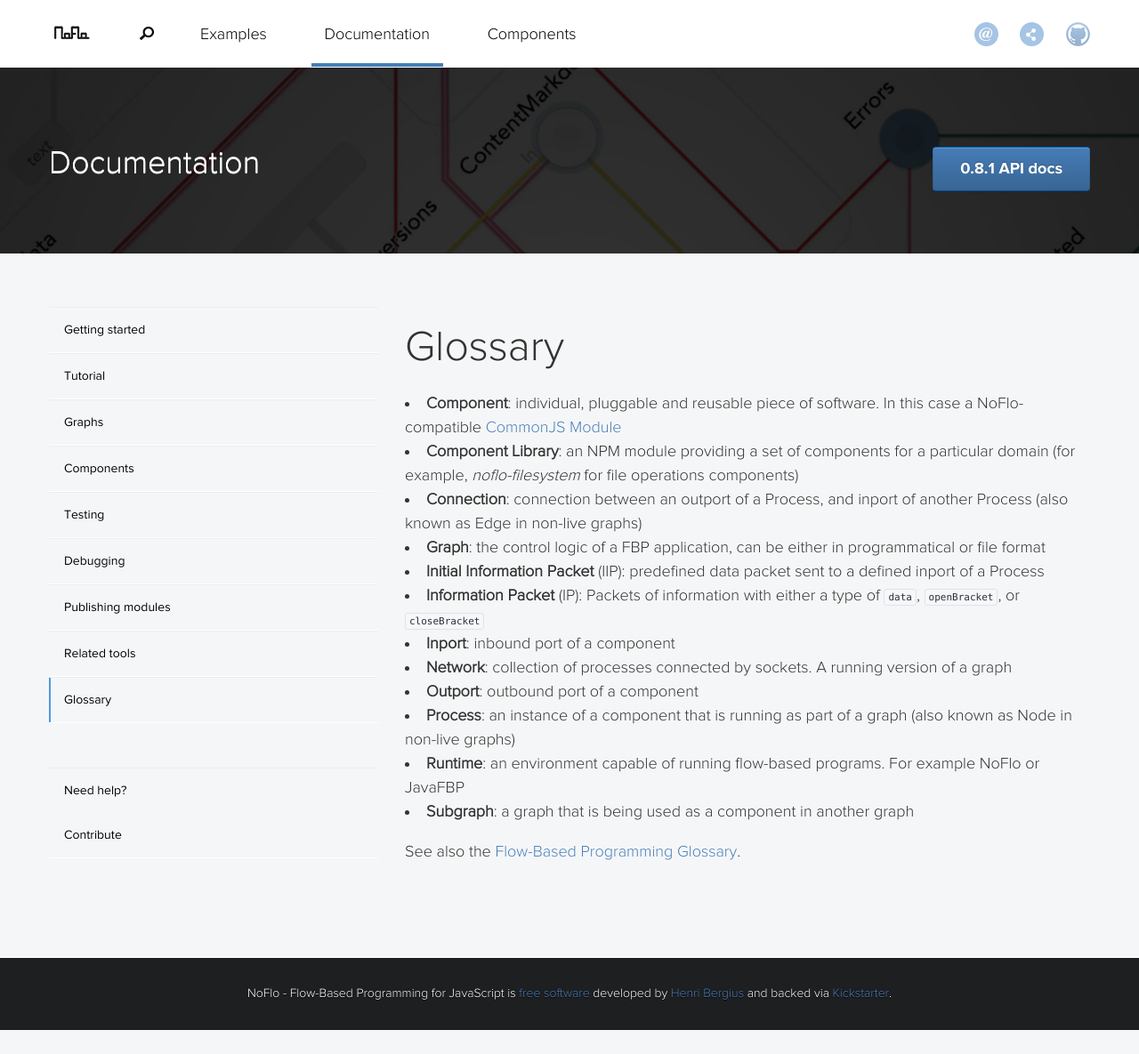
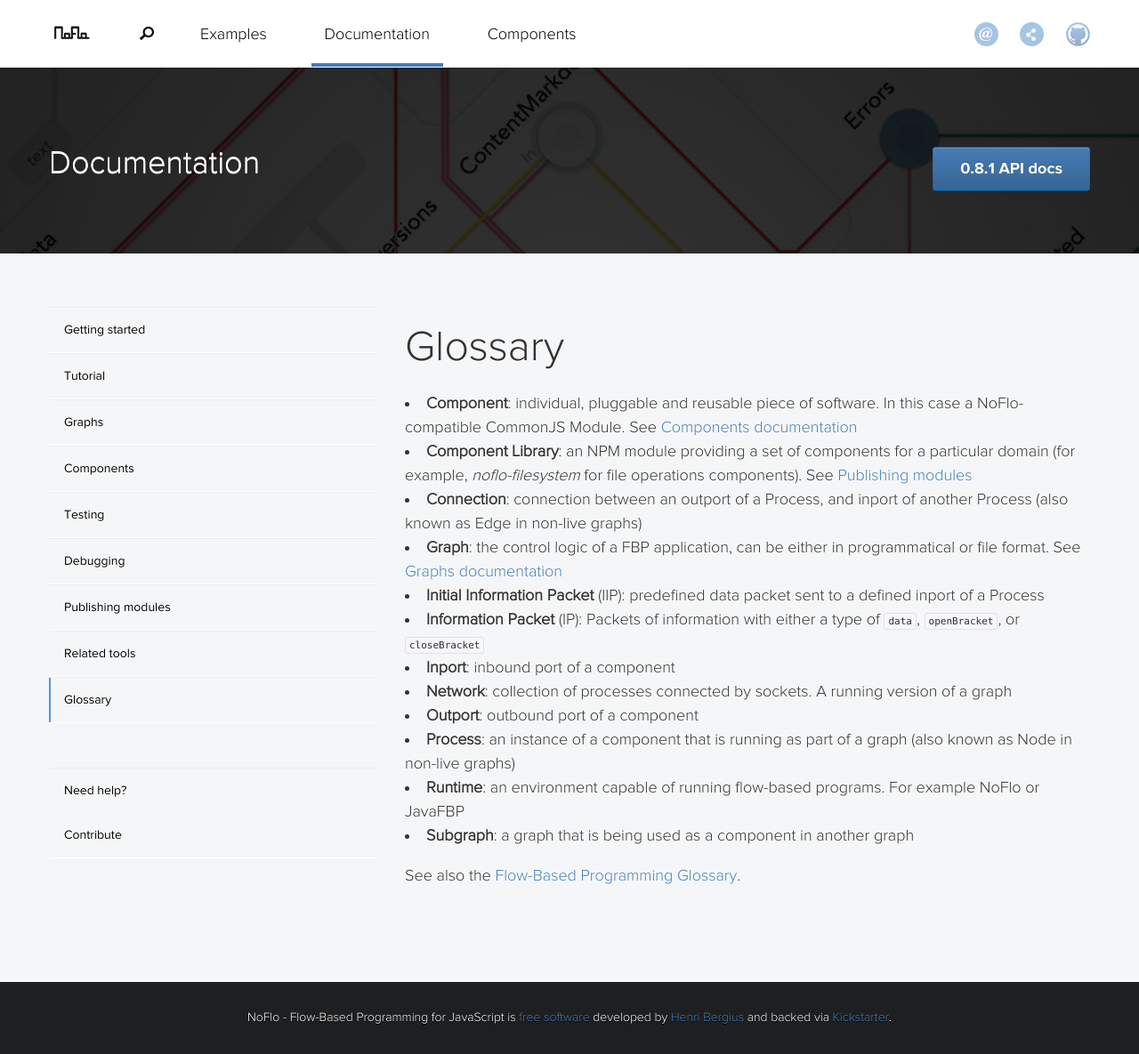
Before and after one commit to noflo/noflo.github.io, a Jekyll site: the page built from documentation/_posts/2013-07-08-glossary.md, in a window 1280 px wide and 1185 px high. Shown: the whole window at 89% size. Built offline with Jekyll 4.4.1, drawn with Linux system fonts in a browser that asks for light colours; nearby versions of some CDN libraries.

Commit message:
Add links to docs

```diff
--- a/documentation/_posts/2013-07-08-glossary.md
+++ b/documentation/_posts/2013-07-08-glossary.md
@@ -4,10 +4,10 @@ title: Glossary
 categories:
  - documentation
 ---
-* **Component**: individual, pluggable and reusable piece of software. In this case a NoFlo-compatible [CommonJS Module](http://requirejs.org/docs/commonjs.html)
-* **Component Library**: an NPM module providing a set of components for a particular domain (for example, *noflo-filesystem* for file operations components)
+* **Component**: individual, pluggable and reusable piece of software. In this case a NoFlo-compatible CommonJS Module. See [Components documentation](../components)
+* **Component Library**: an NPM module providing a set of components for a particular domain (for example, *noflo-filesystem* for file operations components). See [Publishing modules](../publishing)
 * **Connection**: connection between an outport of a Process, and inport of another Process (also known as Edge in non-live graphs)
-* **Graph**: the control logic of a FBP application, can be either in programmatical or file format
+* **Graph**: the control logic of a FBP application, can be either in programmatical or file format. See [Graphs documentation](../graphs)
 * **Initial Information Packet** (IIP): predefined data packet sent to a defined inport of a Process
 * **Information Packet** (IP): Packets of information with either a type of `data`, `openBracket`, or `closeBracket`
 * **Inport**: inbound port of a component
```
